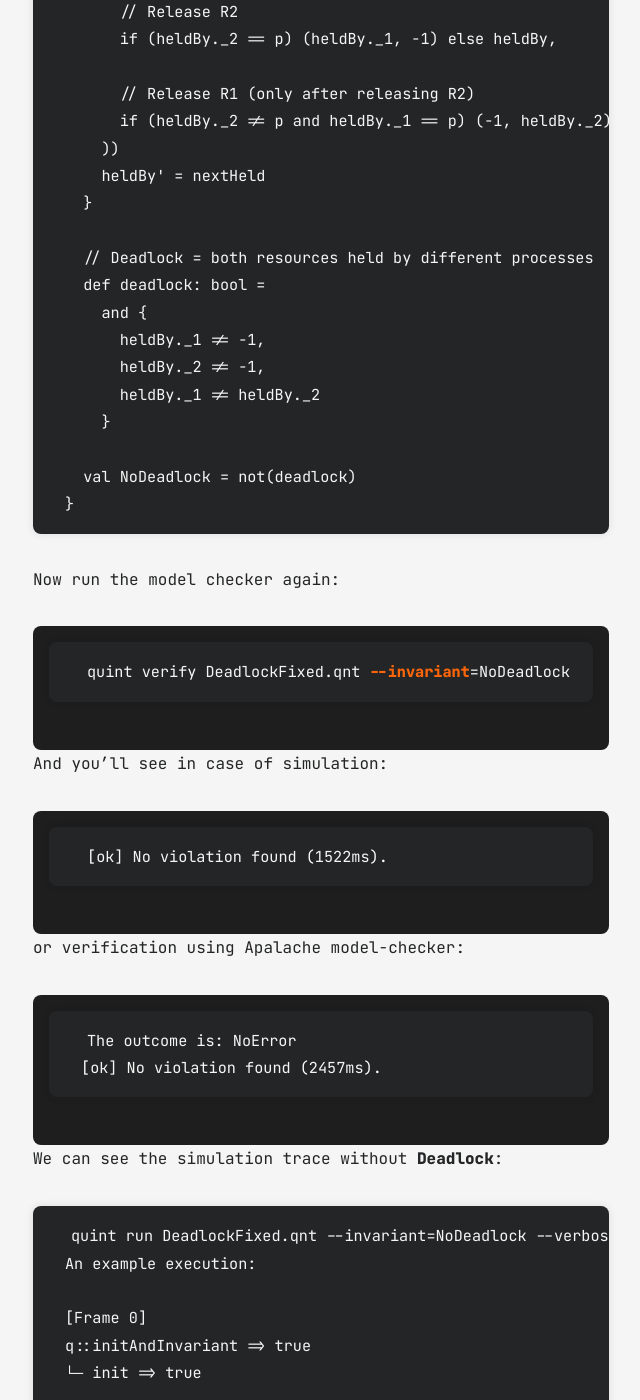
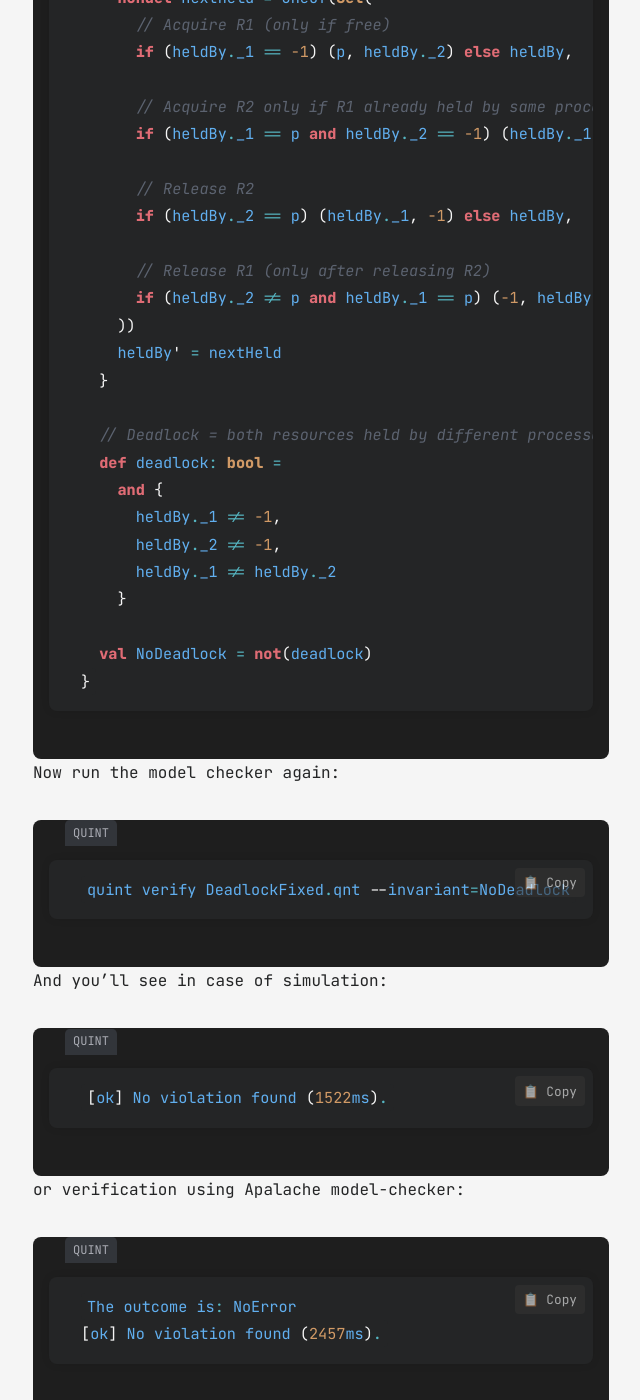
Before and after one commit to see-quick/see-quick.github.io, a Jekyll site: the page built from all_collections/_posts/2025-03-29-safety.md, in a window 1280 px wide and 1400 px high, scrolled down 5640 px. Shown: the whole window, without its empty margins (319-959 px from the left). Built offline with Jekyll 4.4.1, drawn with Linux system fonts in a browser that asks for light colours; some of the changed text lies outside the part shown.

Commit message:
Add Quint highlights so as java + own plugin to highlining with quont examples
Signed-off-by: see-quick <maros.orsak159@gmail.com>

````diff
--- a/_config.yml
+++ b/_config.yml
@@ -1,5 +1,10 @@
 title: Just a Blog
 markdown: kramdown
+highlighter: rouge
+
+kramdown:
+  input: GFM
+  syntax_highlighter: rouge
 
 # for atom feed
 author:
--- a/_layouts/post.html
+++ b/_layouts/post.html
@@ -19,5 +19,41 @@
       {% include footer.html %}
     </main>
     {% include category-modal.html%}
+    <script>
+      document.querySelectorAll('pre.highlight').forEach(pre => {
+        // Skip if already done
+        if (pre.classList.contains('has-copy')) return;
+
+        const btn = document.createElement('button');
+        btn.innerText = '📋 Copy';
+        btn.className = 'copy-btn';
+
+        btn.style.cssText = `
+          position: absolute;
+          top: 0.5rem;
+          right: 0.5rem;
+          font-size: 0.8rem;
+          padding: 0.2rem 0.5rem;
+          background: #333;
+          color: #fff;
+          border: none;
+          border-radius: 4px;
+          cursor: pointer;
+          opacity: 0.6;
+        `;
+
+        btn.addEventListener('click', () => {
+          const code = pre.querySelector('code');
+          if (!code) return;
+          navigator.clipboard.writeText(code.innerText);
+          btn.innerText = '✅ Copied!';
+          setTimeout(() => (btn.innerText = '📋 Copy'), 2000);
+        });
+
+        pre.classList.add('has-copy');
+        pre.style.position = 'relative';
+        pre.appendChild(btn);
+      });
+    </script>
   </body>
 </html>
--- /dev/null
+++ b/_plugins/quint_block.rb
@@ -0,0 +1,31 @@
+# frozen_string_literal: true
+
+require 'rouge'
+
+module Jekyll
+  # Custom Liquid block tag for `{% quint %}` to highlight Quint code
+  class QuintBlock < Liquid::Block
+    def render(context)
+      code = super.strip
+
+      # Use the custom lexer and legacy HTML formatter for Rouge
+      formatter = Rouge::Formatters::HTMLLegacy.new
+      lexer = Rouge::Lexers::Quint.new
+
+      # Highlight the code with Rouge
+      highlighted = formatter.format(lexer.lex(code))
+
+      # Wrap the result in a styled container for language-quint
+      <<~HTML
+        <div class="language-quint highlighter-rouge">
+          <div class="highlight">
+            <pre class="highlight"><code class="language-quint">#{highlighted}</code></pre>
+          </div>
+        </div>
+      HTML
+    end
+  end
+end
+
+# Register the block tag with Liquid so you can write '```quint'  and  '```'` in markdown
+Liquid::Template.register_tag('quint', Jekyll::QuintBlock)
--- /dev/null
+++ b/_plugins/rouge_lexer_quint.rb
@@ -0,0 +1,60 @@
+# frozen_string_literal: true
+
+require 'rouge'
+
+module Rouge
+  module Lexers
+    # A custom Rouge lexer for the Quint specification language
+    # See: https://github.com/informalsystems/quint
+    class Quint < RegexLexer
+      title "Quint"
+      desc "Quint specification language"
+      tag 'quint'
+      filenames '*.qnt'
+
+      # Define all Quint keywords like `val`, `action`, etc.
+      def self.keywords
+        @keywords ||= Set.new %w(
+          module val var def action temporal pure nondet
+          if else true false not and or
+        )
+      end
+
+      # Define primitive and composite types
+      def self.types
+        @types ||= Set.new %w(
+          int bool str Set List Rec Tup
+        )
+      end
+
+      # Main lexer state
+      state :root do
+        rule %r{//.*$}, Comment::Single                     # Single-line comment
+        rule %r/[-+]?[0-9]+/, Num::Integer                  # Numbers like -1, 0, 42
+        rule %r/"/, Str, :string                           # Begin string literal
+        rule %r/[(),{}]/, Punctuation                      # Brackets and braces
+        rule %r/[a-zA-Z_][a-zA-Z0-9_]*/ do |m|             # Identifiers
+          if self.class.keywords.include? m[0]
+            token Keyword
+          elsif self.class.types.include? m[0]
+            token Keyword::Type
+          else
+            token Name
+          end
+        end
+        rule %r/[:=]/, Operator                             # Assignment and typing
+        rule %r/'/, Name::Decorator                        # Prime (') notation
+        rule %r/_\d+/, Name::Variable                      # Tuple access like _1, _2
+        rule %r/\./, Operator                              # Dot operator (e.g., heldBy._1)
+        rule %r/[,;]/, Punctuation                         # Separators
+        rule %r/\s+/, Text                                 # Whitespace
+      end
+
+      # String literals (e.g., "some text")
+      state :string do
+        rule %r/"/, Str, :pop!
+        rule %r/[^"]+/, Str
+      end
+    end
+  end
+end
--- a/all_collections/_posts/2025-03-29-safety.md
+++ b/all_collections/_posts/2025-03-29-safety.md
@@ -41,7 +41,7 @@ Once violated, safety can’t be recovered. That’s what makes it sharp — and
 Let’s say you have two processes competing for two shared resources. Each process can acquire or release either resource. If one grabs R1 and the other grabs R2, and both are waiting on the other — we have a deadlock.
 
 Here’s how we model that in Quint:
-```plain
+```quint
 module DeadlockSimple {
 
   val P1: int = 1
@@ -83,11 +83,11 @@ module DeadlockSimple {
 ```
 We define **NoDeadlock** as a safety property — the system should never reach a state where each process holds one resource and waits for the other.
 When we check it (either **simulation** or **verification** would violate the property but for now we would use the simulation):
-```bash
+```quint
 quint run DeadlockSimple.qnt --invariant=NoDeadlock --verbosity=5
 ```
 We get this output:
-```plain
+```quint
 [Frame 0]
 q::initAndInvariant => true
 └─ init => true
@@ -135,7 +135,8 @@ One way how to do it, is to introduce simple strategy (i.e, resource ordering).
 
 This guarantees that both won’t end up waiting on each other in a circular dependency.
 Here’s the updated, deadlock-free version of our model:
-```plain
+
+```quint
 module DeadlockFixed {
 
   val P1: int = 1
@@ -177,21 +178,22 @@ module DeadlockFixed {
   val NoDeadlock = not(deadlock)
 }
 ```
+
 Now run the model checker again:
-```bash
+```quint
 quint verify DeadlockFixed.qnt --invariant=NoDeadlock
 ```
 And you’ll see in case of simulation:
-```bash
+```quint
 [ok] No violation found (1522ms).
 ```
 or verification using Apalache model-checker:
-```bash
+```quint
 The outcome is: NoError                                           I@16:12:38.422
 [ok] No violation found (2457ms).
 ```
 We can see the simulation trace without **Deadlock**:
-```plain
+```quint
 quint run DeadlockFixed.qnt --invariant=NoDeadlock --verbosity=5
 An example execution:
 
@@ -343,7 +345,7 @@ You can explore the full model [here](https://github.com/informalsystems/quint/b
 ### 🔒 Defining Safety in Quint:
 
 We express the safety guarantees as invariants — properties that must hold in every state of the system. For example:
-```plain
+```quint
 val TypeOk = and {
   // All forks must be valid fork IDs
   forks.subseteq(philosophers.map(leftFork).union(philosophers.map(rightFork))),
@@ -353,7 +355,7 @@ val TypeOk = and {
 }
 ```
 And the main safety condition:
-```plain
+```quint
 val Safety = and {
   // No two neighboring philosophers are eating at the same time
   philosophers.forall(p =>
--- a/assets/css/syntax.css
+++ b/assets/css/syntax.css
@@ -1,3 +1,4 @@
+/* Shared base styles */
 .highlight {
   color: #ffffff;
   background-color: #1e1e1e;
@@ -8,44 +9,176 @@
   font-size: 0.95rem;
 }
 
-.highlight .hll { background-color: #333333; }
-.highlight .c  { color: #7f9f7f; font-style: italic; } /* Comment */
-.highlight .err{ color: #ff6c6b; background-color: #3c3836; }
-.highlight .k  { color: #fb660a; font-weight: bold; } /* Keyword */
-.highlight .o  { color: #ffffff; } /* Operator */
-.highlight .cm, .cp, .c1, .cs {
-  color: #7f9f7f;
+/* ##################################################### */
+/* ################### JAVA SPECIFIC ################### */
+/* ##################################################### */
+/* 📦 Java label */
+.language-java > .highlight::before {
+  content: "JAVA";
+  font-size: 0.75rem;
+  padding: 0.2rem 0.5rem;
+  border-radius: 0.3rem 0.3rem 0 0;
+  position: relative;
+  top: -1rem;
+  left: 1rem;
+  display: inline-block;
+  margin-bottom: -1rem;
+  background: var(--gray-2);
+  color: var(--gray-6);
+}
+
+[data-theme="dark"] .language-java > .highlight::before {
+  background: #2c313c;
+  color: #e5c07b;
+}
+
+/* 💬 Comments */
+.language-java .c,
+.language-java .c1 {
+  color: #5c6370;
   font-style: italic;
 }
 
-.highlight .m  { color: #0086f7; font-weight: bold; } /* Number */
-.highlight .s  { color: #0086d2; } /* String */
-.highlight .na, .nf {
-  color: #ff0086;
+/* 🧠 Keywords (class, public, void, etc.) */
+.language-java .k {
+  color: #e06c75;
   font-weight: bold;
 }
-.highlight .nt {
-  color: #fb660a;
+
+/* 🏷️ Types (int, boolean, String, etc.) */
+.language-java .kt {
+  color: #d19a66;
   font-weight: bold;
 }
-.highlight .nb,
-.highlight .nc,
-.highlight .nn,
-.highlight .n {
-  color: #ffffff;
+
+/* 🆔 Names (variables, identifiers, method names) */
+.language-java .n,
+.language-java .na,
+.language-java .nv,
+.language-java .nf {
+  color: #61afef;
 }
 
-.highlight .no { color: #0086d2; }
-.highlight .nv { color: #fb660a; }
-.highlight .kt { color: #cdcaa9; font-weight: bold; }
+/* 🔢 Numbers */
+.language-java .m,
+.language-java .mi {
+  color: #d19a66;
+  font-weight: bold;
+}
 
-.highlight .w { color: #888888; }
+/* 🔤 Strings */
+.language-java .s {
+  color: #98c379;
+}
 
-.highlight .bp { color: #ffffff; }
-.highlight .vc, .vg, .vi { color: #fb660a; }
-.highlight .il { color: #0086f7; font-weight: bold; }
+/* ⛓ Operators (=, +, etc.) */
+.language-java .o {
+  color: #56b6c2;
+}
 
-.highlight .go {
-  color: #444;
-  background-color: #222;
+/* 🏛 Class Names */
+.language-java .nc {
+  color: #61afef;
+  font-weight: bold;
 }
+
+/* ⛔ Error tokens (if any) */
+.language-java .err {
+  background-color: #3c3836;
+  color: #ff6c6b;
+}
+
+/* ##################################################### */
+/* ################## QUINT SPECIFIC ################### */
+/* ##################################################### */
+/* 🔷 Comments */
+.language-quint > .highlight::before {
+  content: "QUINT";
+  font-size: 0.75rem;
+  padding: 0.2rem 0.5rem;
+  border-radius: 0.3rem 0.3rem 0 0;
+  position: relative;
+  top: -1rem;
+  left: 1rem;
+  display: inline-block;
+  margin-bottom: -1rem;
+  background: var(--gray-2);
+  color: var(--gray-6);
+}
+
+[data-theme="dark"] .language-quint > .highlight::before {
+  background: #2c313c;
+  color: #e06c75;
+}
+
+.language-quint .c {
+  color: #5c6370;
+  font-style: italic;
+}
+
+/* 🧠 Keywords (val, var, module, def, if) */
+.language-quint .k {
+  color: #e06c75;
+  font-weight: bold;
+}
+
+/* 🔣 Types (int, bool, Set, List) */
+.language-quint .kt {
+  color: #d19a66;
+  font-weight: bold;
+}
+
+/* 🔡 Identifiers (variables, function names, etc.) */
+.language-quint .n,
+.language-quint .na,
+.language-quint .nf {
+  color: #61afef;
+}
+
+/* 🔢 Numbers */
+.language-quint .m {
+  color: #d19a66;
+  font-weight: bold;
+}
+
+/* 🔤 Strings */
+.language-quint .s {
+  color: #98c379;
+}
+
+/* 🔁 Operators (=, +, ->, etc.) */
+.language-quint .o {
+  color: #56b6c2;
+}
+
+/* 🔘 Boolean values */
+.language-quint .kc,
+.language-quint .no {
+  color: #56b6c2;
+  font-weight: bold;
+}
+
+.language-quint .mi { color: #d19a66; } /* Integer */
+.language-quint .py { color: #e5c07b; } /* Tuple accessor (_1, _2) */
+.language-quint .c1 { color: #5c6370; font-style: italic; } /* Line comments */
+.language-quint .nv { color: #61afef; } /* Variable names */
+.language-quint .nf { font-weight: bold; } /* Function names */
+.language-quint .nc { font-weight: bold; } /* Class/module names (e.g., DeadlockSimple) */
+
+.copy-btn {
+  position: absolute;
+  top: 0.3rem;
+  right: 0.7rem;
+  font-size: 0.7rem;
+  background: #444;
+  color: white;
+  border: none;
+  padding: 0.2rem 0.5rem;
+  border-radius: 4px;
+  cursor: pointer;
+  opacity: 0.6;
+}
+
+.copy-btn:hover {
+  opacity: 1;
+}
````
